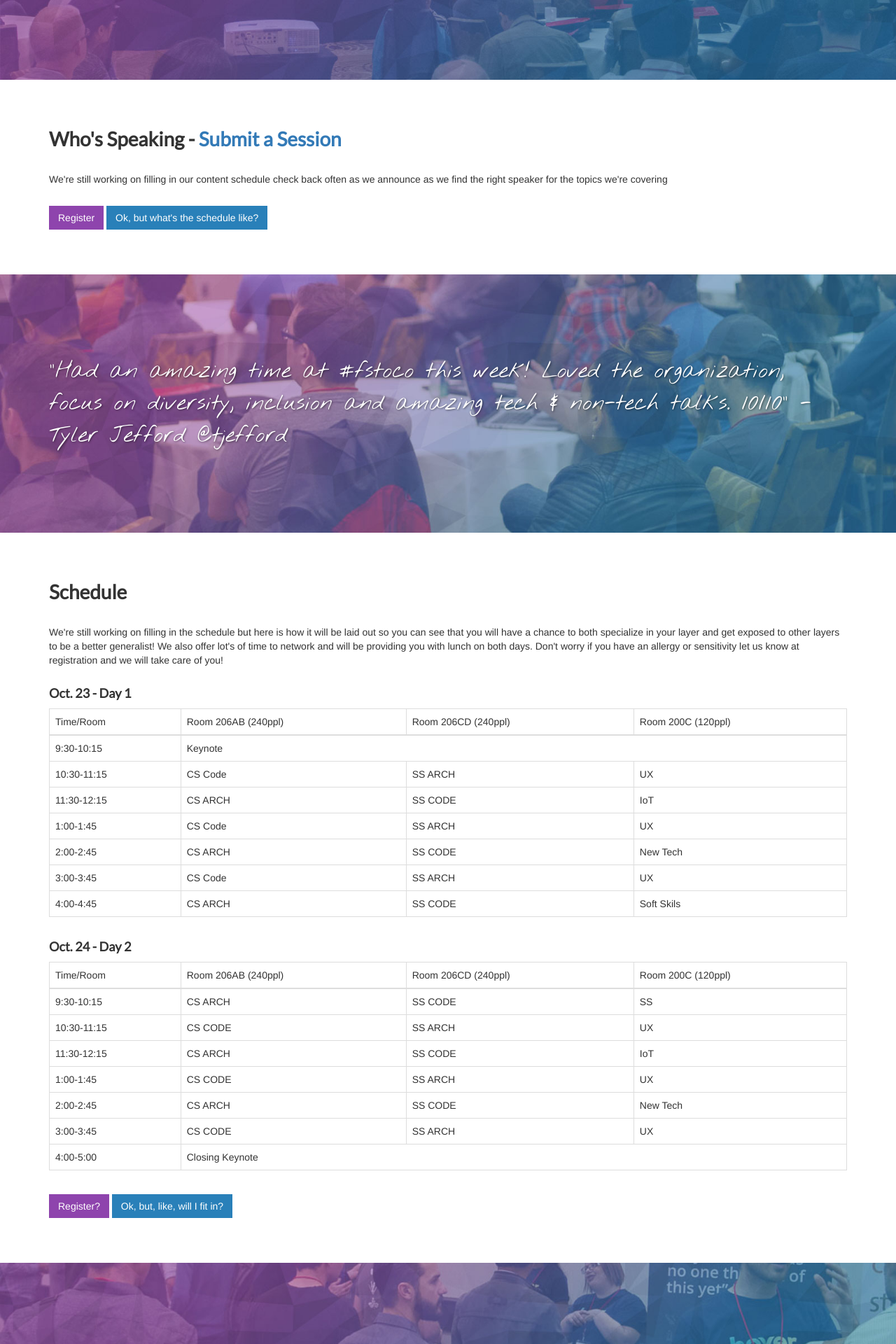
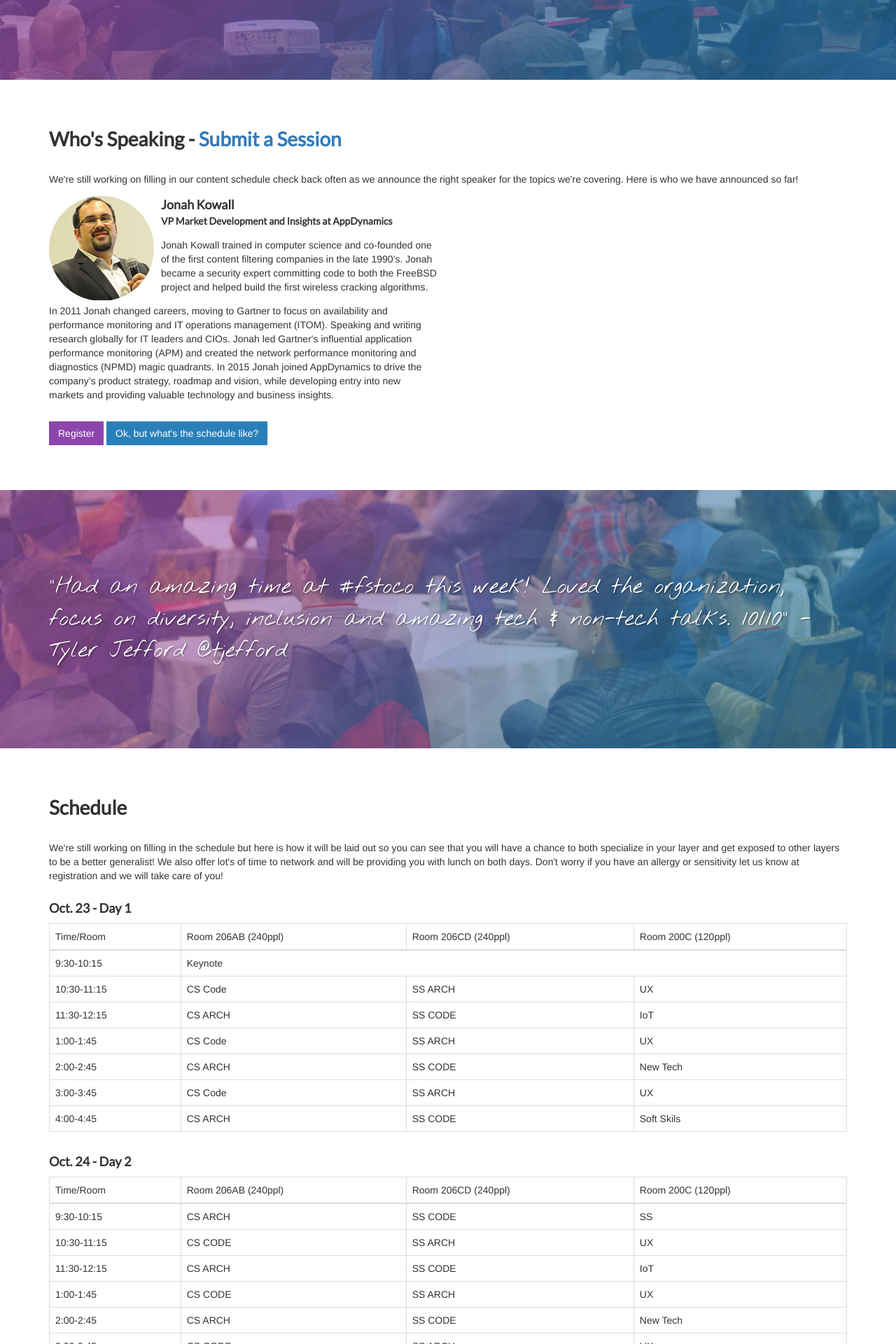
Before and after one commit to fullstackto/fsto2017, a Jekyll site: the page built from index.html, in a window 1280 px wide. Shown: the part 1411-3331 px from the top of the page at 70% size. Built offline with Jekyll 4.4.1, drawn with Linux system fonts in a browser that asks for light colours.

Commit message:
add jonah

```diff
--- a/_sass/_layout.scss
+++ b/_sass/_layout.scss
@@ -171,7 +171,7 @@ nav.navigation {
   .cta {
     h1{
       color: #ffffff;
-      font-size: 3em;
+      font-size: 2em;
       font-family: $title-font;
       margin: 0;
       padding: 0;
@@ -210,6 +210,24 @@ nav.navigation {
     text-decoration: underline;
   }
 }
+//Speakers
+.speaker {
+  .pull-left {
+    margin-right: 10px;
+  }
+  h4, h5 {
+    font-family: $title-font;
+    margin: 0;
+    padding: 0;
+    font-weight: bold;
+  }
+  h4 {
+    font-size: 18px;
+  }
+  h5 {
+    font-size: 14px;
+  }
+}
 //Sponsors
 .sponsor {
   border: 1px solid #ccc;
--- a/index.html
+++ b/index.html
@@ -47,7 +47,17 @@ card: http://2017.fsto.co/images/card.jpg
     <div class="row">
       <div class="col-xs-12">
         <h2 id="speakers">Who's Speaking - <a href="/speak">Submit a Session</a></h2>
-        <p>We're still working on filling in our content schedule check back often as we announce as we find the right speaker for the topics we're covering</p>
+        <p>We're still working on filling in our content schedule check back often as we announce the right speaker for the topics we're covering. Here is who we have announced so far!</p>
+      </div>
+    </div>
+    <div class="row">
+      <div class="col-sm-6 speaker">
+          <img src="/images/speakers/jonah.jpg" alt="Jonah Photo" width="150" class="pull-left" />
+          <h4>Jonah Kowall</h4>
+          <h5>VP Market Development and Insights at AppDynamics</h5>
+          <p>Jonah Kowall trained in computer science and co-founded one of the first content filtering companies in the late 1990’s. Jonah became a security expert committing code to both the FreeBSD project and helped build the first wireless cracking algorithms.</p>
+
+          <p>In 2011 Jonah changed careers, moving to Gartner to focus on availability and performance monitoring and IT operations management (ITOM). Speaking and writing research globally for IT leaders and CIOs. Jonah led Gartner's influential application performance monitoring (APM) and created the network performance monitoring and diagnostics (NPMD) magic quadrants. In 2015 Jonah joined AppDynamics to drive the company’s product strategy, roadmap and vision, while developing entry into new markets and providing valuable technology and business insights.</p>
       </div>
     </div>
     <div class="row">
```
Also changed, not shown: images/speakers/jonah.jpg (added), images/speakers/jonah.png (added).
